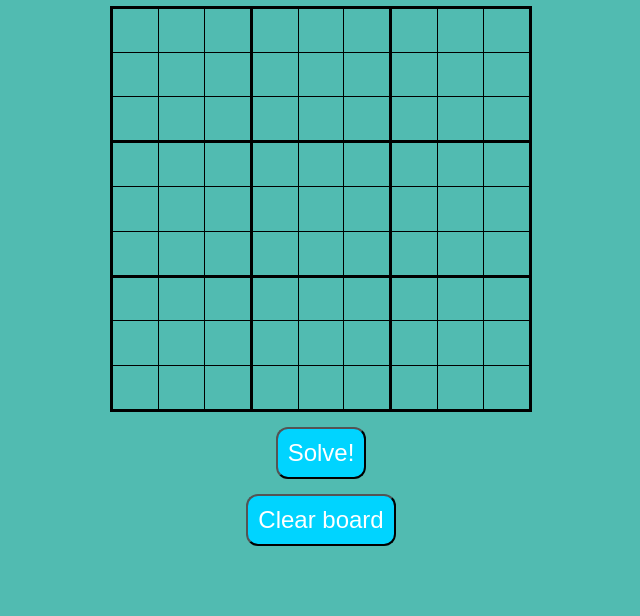
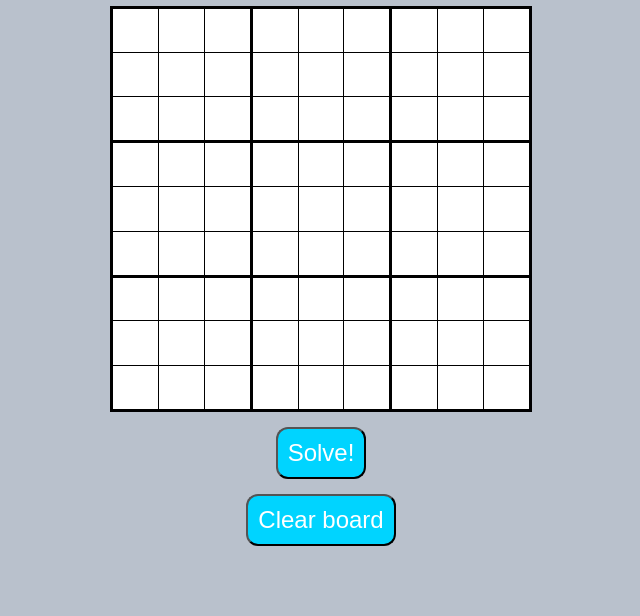
Before and after one commit to Shubhamk777/Sudoku-Solver, a plain HTML site: page index.html in a window 1280 px wide. Shown: the part 184-800 px from the top of the page, without its empty margins (319-959 px from the left). Drawn offline with Linux system fonts and the light colour scheme.

Commit message:
Update index.html

```diff
--- a/index.html
+++ b/index.html
@@ -5,9 +5,9 @@
   <script type="text/javascript" src="analytics.js"></script>
   <style type="text/css">
 
-    body { font-family: Calibri, sans-serif;  background-color: rgb(81, 187, 177);}
+    body { font-family: Calibri, sans-serif;  background-color: rgb(185, 193, 204);}
     #container { text-align: center }
-    table { border-collapse: collapse; font-size: 2em; margin: 0 auto; }
+    table {background-color: rgb(255, 255, 255); border-collapse: collapse; font-size: 2em; margin: 0 auto; }
     colgroup, tbody { border: solid medium; }
     td { border: solid thin; height: 1.4em; width: 1.4em; text-align: center; padding: 0; }
     button {padding:10px; border-radius: 12px; margin-top: 15px; font-size: 1.5em; background-color: rgba(0,212,255,1); color:white;  }
```
